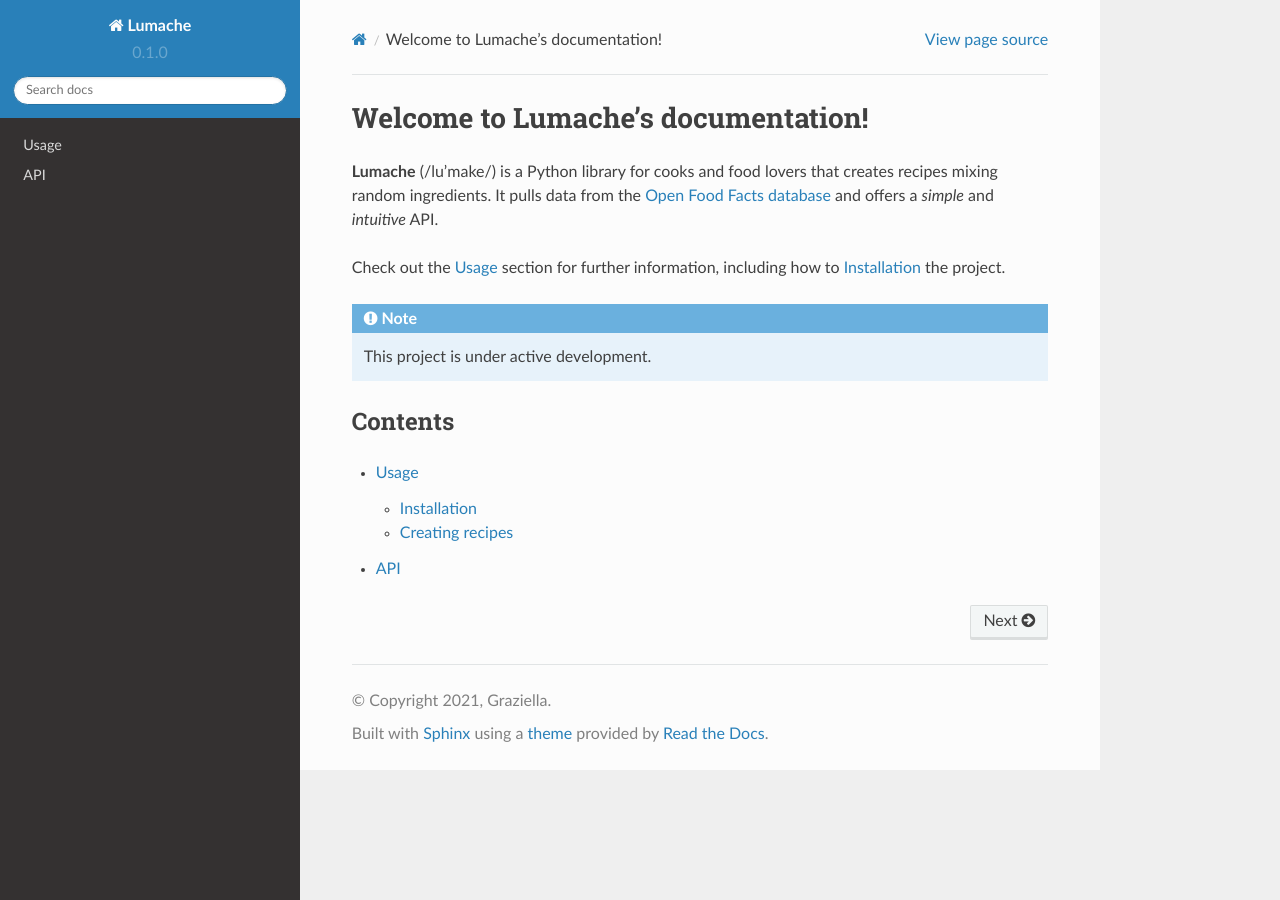
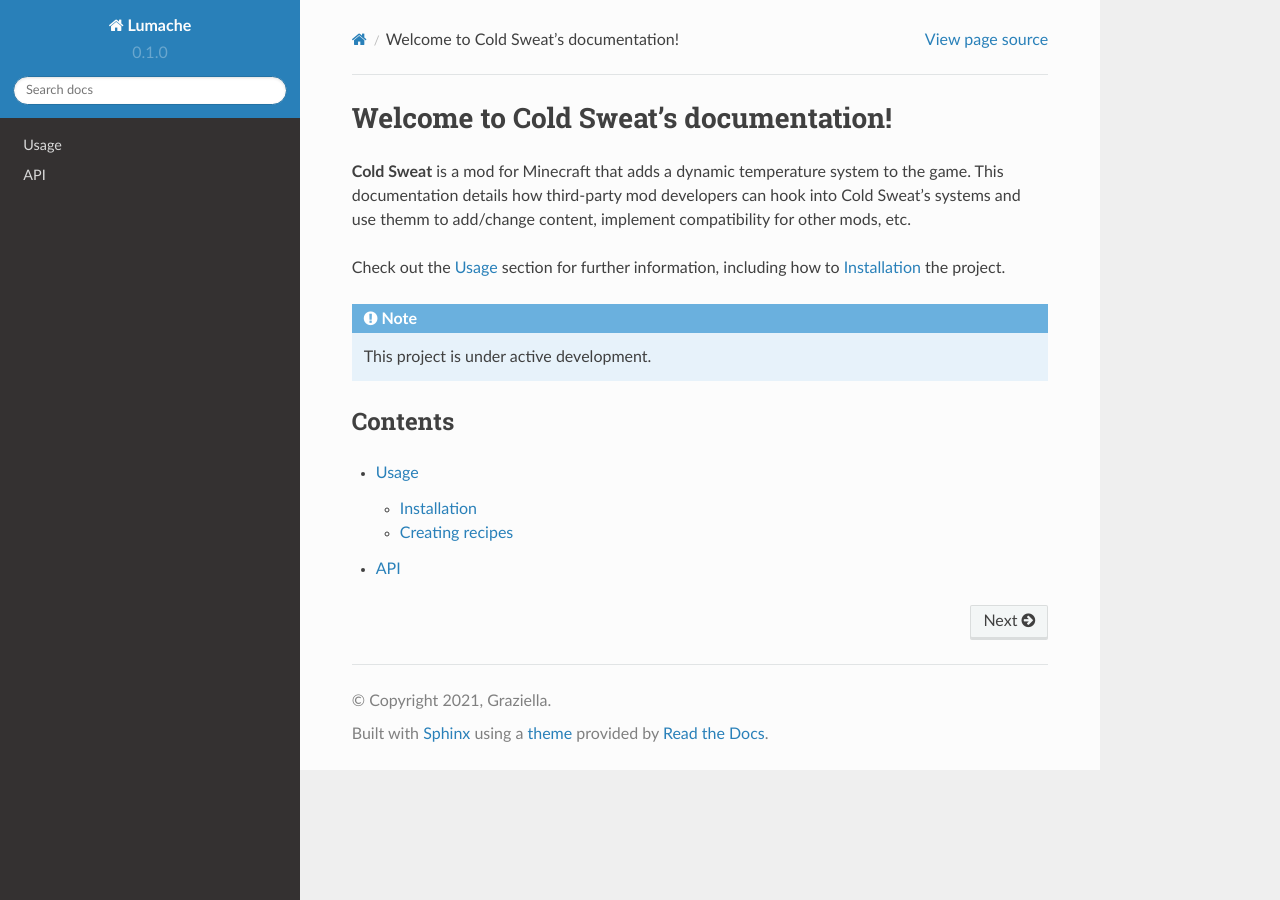
Before and after one commit to Momo-Softworks/Cold-Sweat-Documentation, a Sphinx documentation site: the page built from docs/source/index.rst, in a window 1280 px wide. Built offline with Sphinx 7.4.7 and the Read the Docs theme 2.0.0, drawn with Linux system fonts in a browser that asks for light colours.

Commit message:
front page test

```diff
--- a/docs/source/index.rst
+++ b/docs/source/index.rst
@@ -1,10 +1,8 @@
-Welcome to Lumache's documentation!
+Welcome to Cold Sweat's documentation!
 ===================================
 
-**Lumache** (/lu'make/) is a Python library for cooks and food lovers
-that creates recipes mixing random ingredients.
-It pulls data from the `Open Food Facts database <https://world.openfoodfacts.org/>`_
-and offers a *simple* and *intuitive* API.
+**Cold Sweat** is a mod for Minecraft that adds a dynamic temperature system to the game.
+This documentation details how third-party mod developers can hook into Cold Sweat's systems and use themm to add/change content, implement compatibility for other mods, etc.
 
 Check out the :doc:`usage` section for further information, including
 how to :ref:`installation` the project.
```
